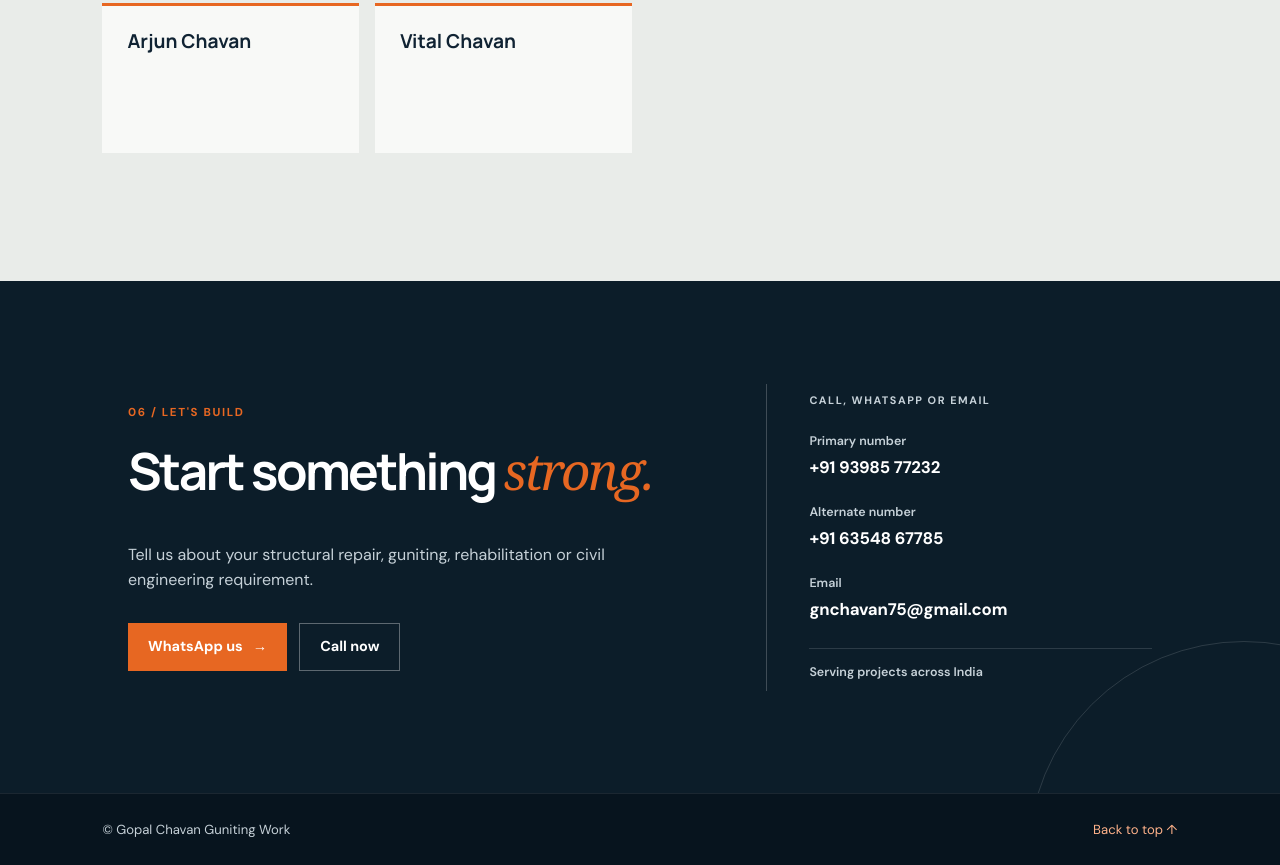
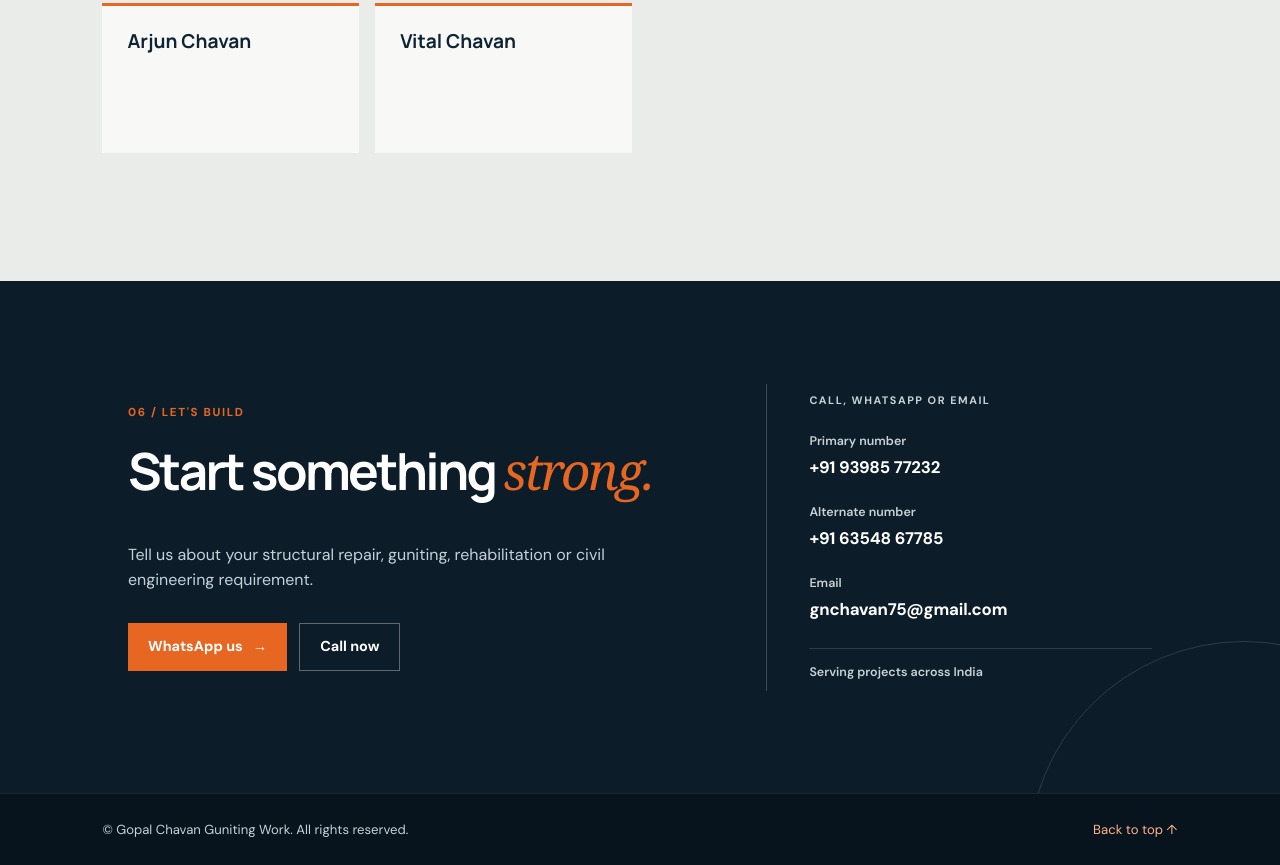
Before and after one commit to Arjun0650/GCGW1, a website: page index.html in a window 1280 px wide. Shown: the part 5113-5978 px from the top of the page. Drawn offline with nearby package versions, Linux system fonts and the light colour scheme.

Commit message:
Add footer copyright notice

```diff
--- a/index.html
+++ b/index.html
@@ -31,7 +31,7 @@
     <section id="team" class="section surface team-section"><div class="section-heading"><div><p class="eyebrow">05 / THE PEOPLE</p><h2>Our <em>team.</em></h2></div><p>Experience, responsibility and care on every project.</p></div><div id="team-grid" class="team-grid" aria-live="polite"><article class="team-card"><div><h3>Gopal Chavan</h3></div></article><article class="team-card"><div><h3>Kevil Jadhav</h3></div></article><article class="team-card"><div><h3>Pramod Jadhav</h3></div></article><article class="team-card"><div><h3>Akash Jadhav</h3></div></article><article class="team-card"><div><h3>Arjun Chavan</h3></div></article><article class="team-card"><div><h3>Vital Chavan</h3></div></article></div></section>
     <section id="contact" class="contact"><div class="contact-copy"><p class="eyebrow">06 / LET'S BUILD</p><h2>Start something <em>strong.</em></h2><p>Tell us about your structural repair, guniting, rehabilitation or civil engineering requirement.</p><div class="contact-actions"><a class="contact-primary" href="https://wa.me/919398577232?text=Hello%20GCGW%2C%20I%20would%20like%20to%20discuss%20a%20project." target="_blank" rel="noopener">WhatsApp us <span aria-hidden="true">→</span></a><a class="contact-secondary" href="tel:+919398577232">Call now</a></div></div><address class="contact-card"><p>CALL, WHATSAPP OR EMAIL</p><a href="tel:+919398577232"><span>Primary number</span><strong>+91 93985 77232</strong></a><a href="tel:+916354867785"><span>Alternate number</span><strong>+91 63548 67785</strong></a><a href="mailto:gnchavan75@gmail.com"><span>Email</span><strong>gnchavan75@gmail.com</strong></a><small>Serving projects across India</small></address></section>
   </main>
-  <footer><span>© <span id="year"></span> Gopal Chavan Guniting Work</span><a href="#home">Back to top ↑</a></footer>
+  <footer><span>© <span id="year"></span> Gopal Chavan Guniting Work. All rights reserved.</span><a href="#home">Back to top ↑</a></footer>
 
   <dialog id="auth-dialog"><button class="close" aria-label="Close">×</button><section id="login-view"><p class="eyebrow">OWNER ACCESS</p><h2>Welcome back</h2><p class="helper">This area is for authorised GCGW owners only.</p><form id="login-form"><label>Email<input type="email" name="email" autocomplete="email" required></label><label>Password<input type="password" name="password" autocomplete="current-password" required></label><button class="button primary" type="submit">Sign in</button></form><button class="link-button" data-show-recovery>Forgot password?</button></section><section id="recovery-view" hidden><p class="eyebrow">SECURE RECOVERY</p><h2>Reset by mobile</h2><p class="helper">Enter the phone number registered in Supabase. An SMS code will be sent by your configured provider.</p><form id="recovery-form"><label>Mobile number<input type="tel" name="phone" placeholder="+91…" autocomplete="tel" required></label><button class="button primary" type="submit">Send verification code</button></form><form id="otp-form" hidden><label>SMS verification code<input type="text" name="token" inputmode="numeric" autocomplete="one-time-code" required></label><label>New password<input type="password" name="password" autocomplete="new-password" minlength="8" required></label><button class="button primary" type="submit">Set new password</button></form><button class="link-button" data-show-login>Back to login</button></section><p id="auth-message" role="status"></p></dialog>
   <dialog id="contact-dialog" class="contact-dialog"><button class="close" aria-label="Close">×</button><p class="eyebrow">CONTACT GCGW</p><h2>How would you like to connect?</h2><p class="helper">Choose the option most convenient for you. Our team will be happy to discuss your requirement.</p><div class="contact-options"><a class="contact-option call-option" href="tel:+919398577232"><strong>Call us</strong><span>+91 93985 77232</span></a><a class="contact-option whatsapp-option" href="https://wa.me/919398577232?text=Hello%20GCGW%2C%20I%20would%20like%20to%20discuss%20a%20structural%20repair%2C%20guniting%2C%20or%20civil%20engineering%20requirement.%20Please%20contact%20me%20at%20your%20convenience." target="_blank" rel="noopener"><strong>WhatsApp us</strong><span>Send your requirement on WhatsApp</span></a></div></dialog>
```
